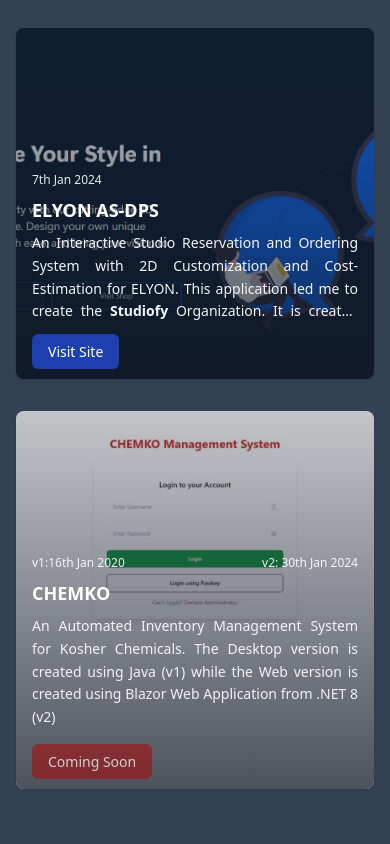
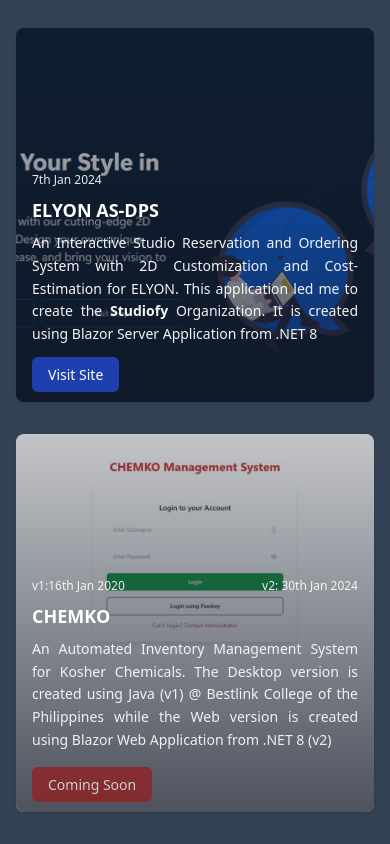
Before and after one commit to RENCENDANT/rencendant.github.io, a plain HTML site: page index.html in a window 390 px wide. Shown: the part 1276-2120 px from the top of the page. Before the commit the page ends 2097 px from the top, so only its background shows below. Drawn offline with Linux system fonts and the light colour scheme.

Commit message:
Fixes the responsiveness of the page and added the favicon

```diff
--- a/index.html
+++ b/index.html
@@ -2,11 +2,12 @@
 <html lang="en">
 
 <head>
-    <title>Terence Carrera (rencendant)</title>
+    <title>@rencendant | Terence Carrera</title>
     <meta http-equiv="Content-Type" content="text/html;charset=UTF-8">
     <meta name="description" content="This portfolio is all about me and my projects">
     <link rel="stylesheet" href="/css/style.css">
     <link rel="stylesheet" href="/css/style.output.css">
+    <link rel="shortcut icon" href="/favicon.ico" type="image/x-icon">
 </head>
 
 <body class="bg-slate-700 text-white">
@@ -220,7 +221,7 @@
 
                         <h3 class="mt-2 text-lg text-white font-bold">ELYON AS-DPS</h3>
 
-                        <p class="mt-2 mb-4 line-clamp-4 text-sm/relaxed text-white/95 text-justify justify-center">
+                        <p class="mt-2 mb-4 line-clamp-5 text-sm/relaxed text-white/95 text-justify justify-center">
                             An Interactive Studio Reservation and Ordering System with 2D Customization and
                             Cost-Estimation for ELYON. This application led me to create the <strong>Studiofy</strong>
                             Organization. It is created using Blazor Server Application from .NET 8
@@ -246,7 +247,7 @@
 
                         <p class="mt-2 mb-5 line-clamp-5 text-sm/relaxed text-white/90 text-justify justify-center">
                             An Automated Inventory Management System for Kosher Chemicals. The Desktop version is
-                            created using Java (v1) while the Web version is created using Blazor Web Application from
+                            created using Java (v1) @ Bestlink College of the Philippines while the Web version is created using Blazor Web Application from
                             .NET 8 (v2)
                         </p>
 
```
Also changed, not shown: css/style.output.css, favicon.ico (added).
